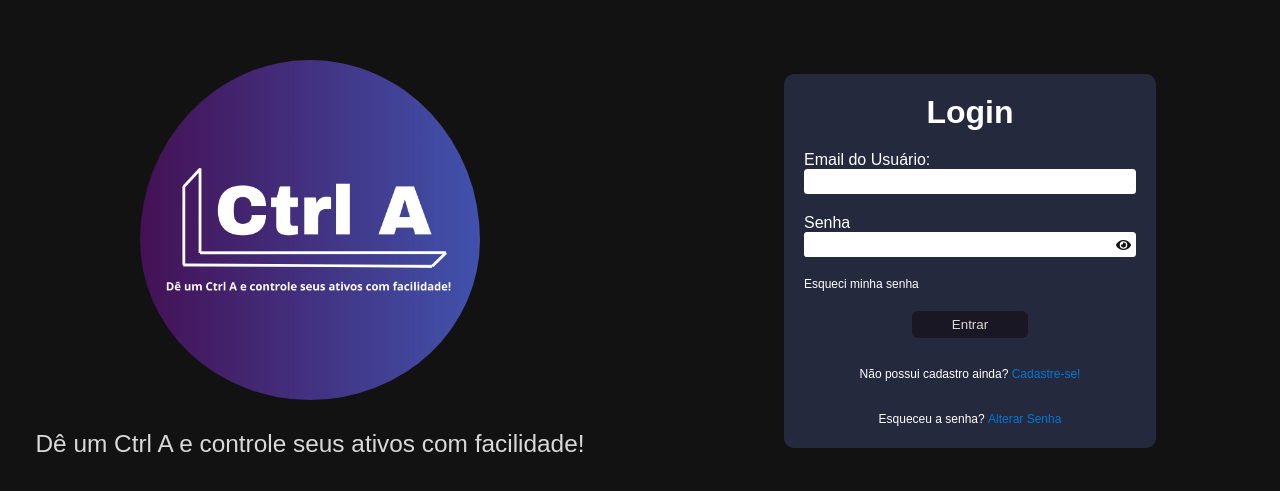
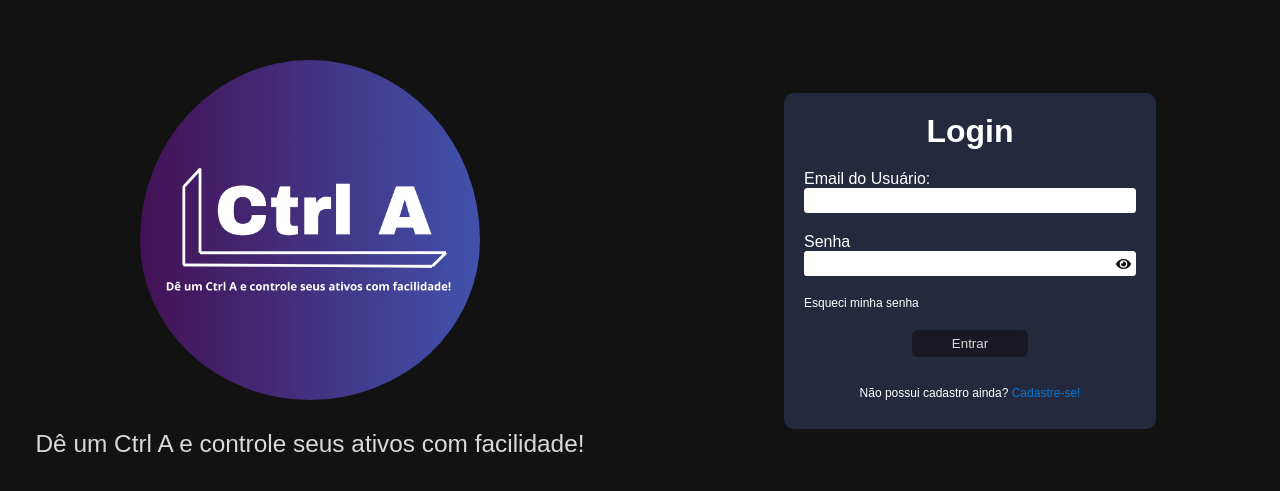
Before and after one commit to equipe-javali/API_3_FRONT, a React (Create React App) app in the folder ctrl-a/: page / in a window 1280 px wide. Shown: the part 139-630 px from the top of the page. Built offline with nearby package versions, Linux system fonts and the light colour scheme.

Commit message:
COR. - Retirando link de alterar senha duplicado

```diff
--- a/ctrl-a/src/pages/home.tsx
+++ b/ctrl-a/src/pages/home.tsx
@@ -89,11 +89,6 @@ export default function Home() {
               <span>&nbsp;</span>
               <Link className='linkCadastro' to={'/CadastroUsuarioAdm'}> Cadastre-se!</Link>
             </p>
-            <p className='pergunta2'>
-              Esqueceu a senha?{' '}
-              <span>&nbsp;</span>
-              <Link className='linkAlterarSenha' to={'/RedefinirSenha'}> Alterar Senha</Link>
-            </p>
           </form>
         </div>
       </div>
```
